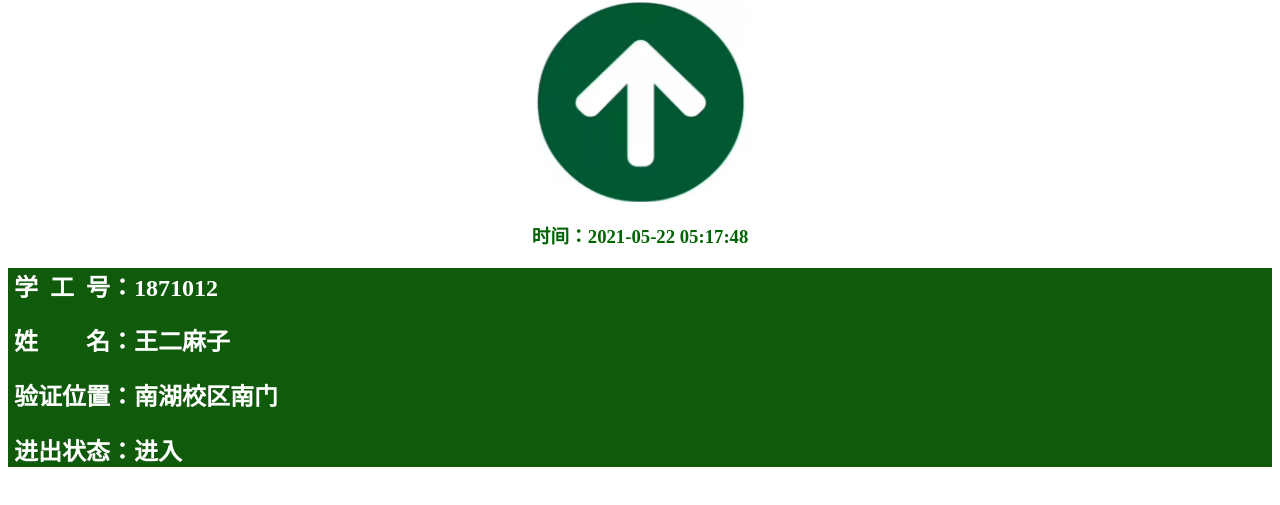
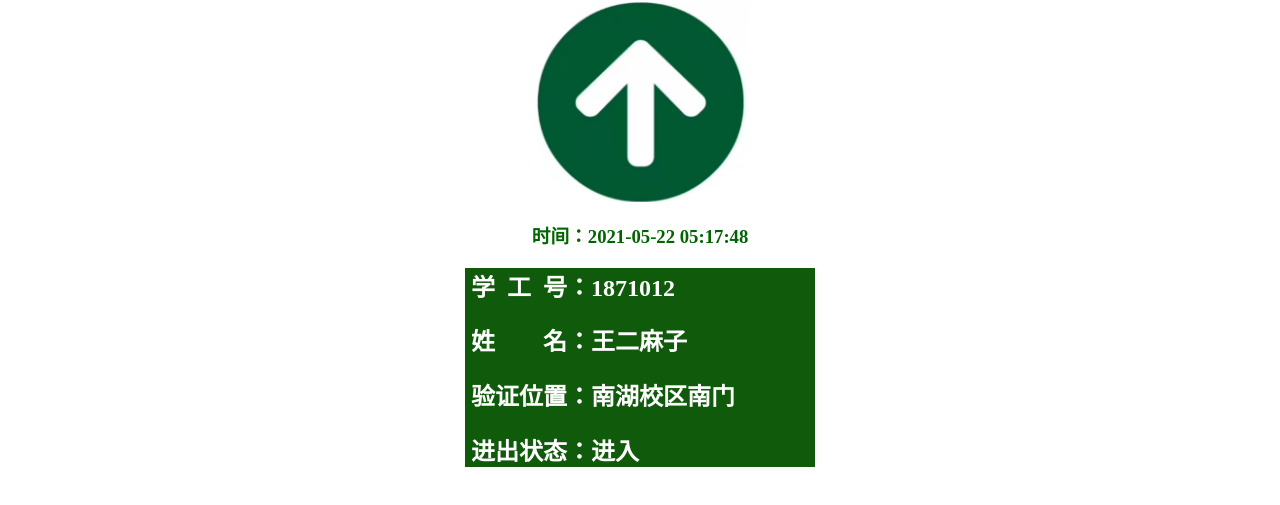
Before and after one commit to lianliang0/neu_code, a plain HTML site: page index.html in a window 1280 px wide. Shown: the part 87-592 px from the top of the page. Drawn offline with Linux system fonts and the light colour scheme.

Commit message:
Update index.html

```diff
--- a/index.html
+++ b/index.html
@@ -34,7 +34,7 @@
         -webkit-animation-duration: 2s; /*动画所花费的时间*/
     }
     .divst{
-        width: 100%;
+        width: 350px;
         height: 100%;
         margin: auto;
     }
```
